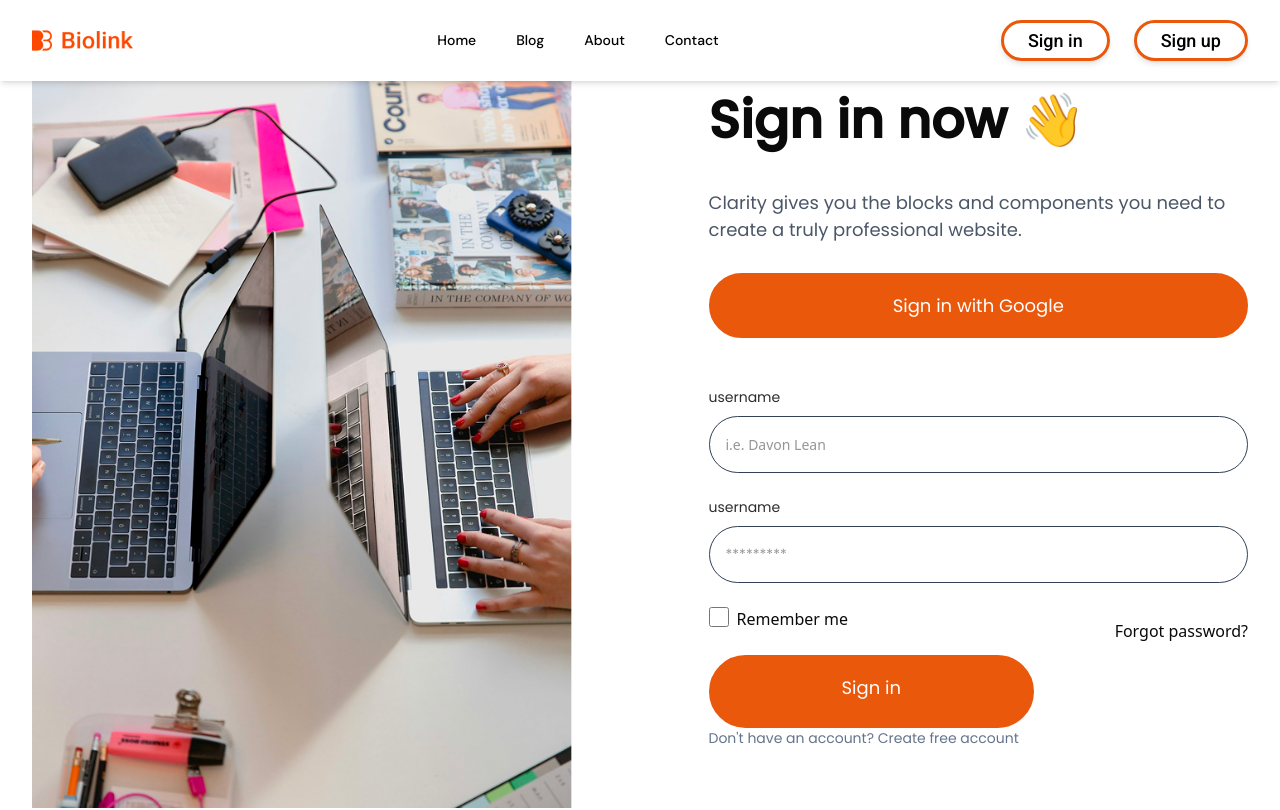
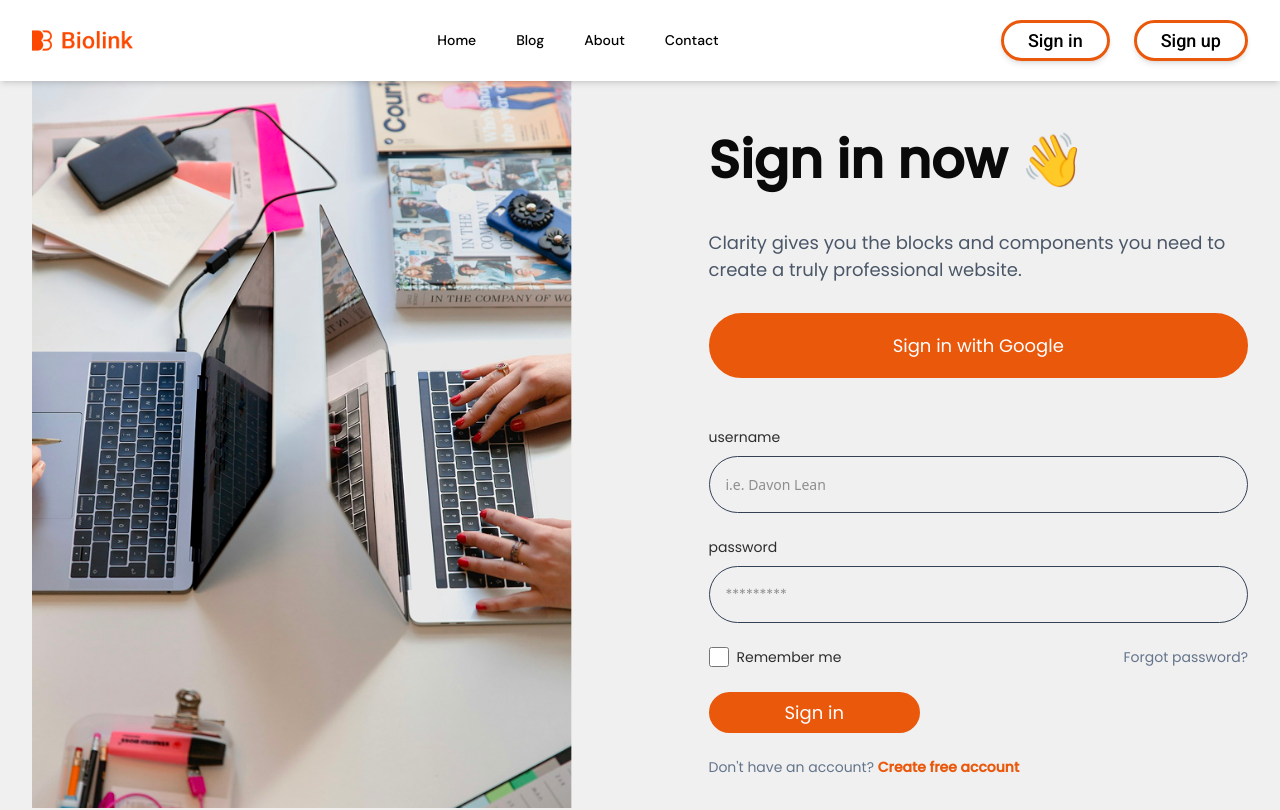
Before and after one commit to wahidul60/BiolinkV3, a Next.js app: page /signin in a window 1280 px wide. Shown: the top 810 px of the page. Built offline with nearby package versions, Linux system fonts and the light colour scheme.

Commit message:
Signup correction

```diff
--- a/app/signin/page.jsx
+++ b/app/signin/page.jsx
@@ -12,10 +12,11 @@ const poppins = Poppins({
 
 export default function page() {
   return (
-    <section>
+    <section className='bg-[#f0f0f0]'>
       <Container>
 
-        <Flex className='gap-[137px] mb-[64px]'>
+        <Flex className='gap-[137px] pb-[64px]'>
+
           <div className='w-1/2'>
             <Image
               src={'/loginImage.png'}
@@ -24,12 +25,13 @@ export default function page() {
               alt='login'
             />
           </div>
-          <div className='w-1/2'>
+
+          <div className='w-1/2 py-10'>
             <h1 className={`font-semibold text-[52px] pb-[30px] ${poppins.className}`}>Sign in now 👋</h1>
             <p className={`font-normal text-[18px] pb-[30px] text-[#4B5768] ${poppins.className}`}>Clarity gives you the blocks and components you need to create a truly professional website.</p>
+
             <Flex className='items-center justify-center pb-[49px]'>
               <Button className={`font-normal py-4 text-[16px] w-full text-center bg-[#EA580C] text-white ${poppins.className}`} text={'Sign in with Google'} />
-
             </Flex>
 
             <p className={`text-[14px] pb-2 text-[#2D2D2D] ${poppins.className}`}>username</p>
@@ -39,24 +41,28 @@ export default function page() {
               className={`text-[14px] text-[#2D2D2D] py-[17px] px-4 w-full border rounded-full border-[#334155] poppins.className mb-6`}
             />
 
-            <p className={`text-[14px] pb-2 text-[#2D2D2D] ${poppins.className}`}>username</p>
+            <p className={`text-[14px] pb-2 text-[#2D2D2D] ${poppins.className}`}>password</p>
             <input
               type="password"
               placeholder='*********'
               className={`text-[14px] text-[#2D2D2D] py-[17px] w-full px-4 pl-4 ${poppins.className}  rounded-full mb-6 border border-[#334155]`}
             />
+
             <Flex className='items-center justify-between'>
+
               <Flex className='gap-2'>
                 <input
                   type="checkbox"
                   className={`text-[14px] w-5 h-5 text-[#2D2D2D] ${poppins.className}`}
                 />
-                <p className='pb-6'>Remember me</p>
+                <p className={`text-[14px] text-[#2D2D2D] pb-6 ${poppins.className}`}>Remember me</p>
               </Flex>
-              <p>Forgot password?</p>
+
+              <p className={`text-[14px] text-[#64748B] pb-6 ${poppins.className}`}>Forgot password?</p>
             </Flex>
-            <Button className={`font-normal py-4 px-[130px] text-[16px] text-center bg-[#EA580C] pb-6 text-white ${poppins.className}`} text={'Sign in '} />
-            <p className={`text-[14px] text-[#64748B] ${poppins.className}`}>Don't have an account? <span>Create free account</span></p>
+
+            <Button className={`font-normal mb-6 py-1 px-[73px] text-[16px] text-center bg-[#EA580C] text-white ${poppins.className}`} text={'Sign in '} />
+            <p className={`text-[14px] text-[#64748B] ${poppins.className}`}>Don't have an account? <span className={`text-[#EA580C] font-semibold text-[14px]`}>Create free account</span></p>
           </div>
 
         </Flex>
```
